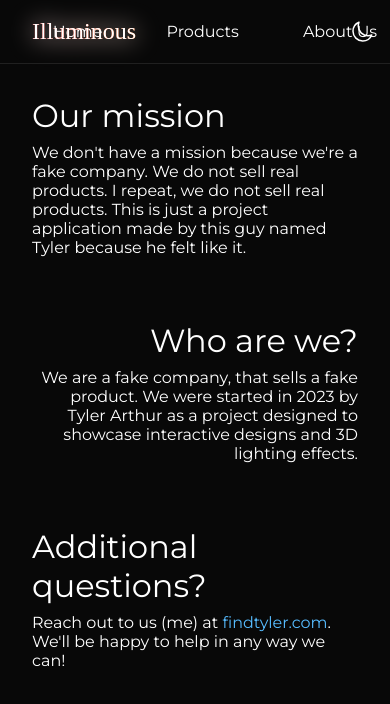
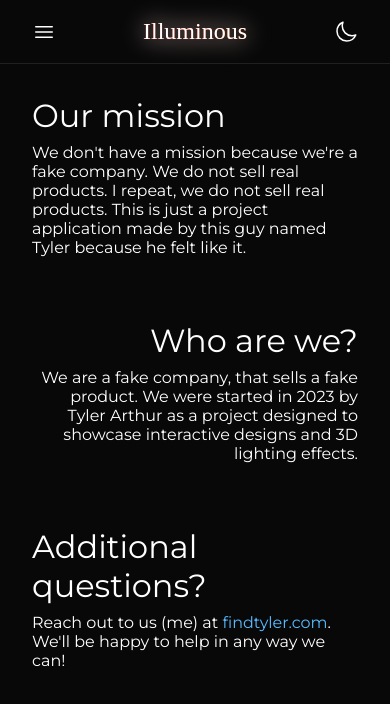
Before and after one commit to tdarthur/smart-light-app, a React (Vite) app: page /about in a window 390 px wide. Shown: the top 704 px of the page. Built offline with nearby package versions, Linux system fonts and the light colour scheme; a web font is replaced by a local one.

Commit message:
improves header responsiveness

```diff
--- a/src/components/Header.tsx
+++ b/src/components/Header.tsx
@@ -1,25 +1,71 @@
-import { useState, type ComponentProps } from "react";
+import { useState, type ComponentProps, useEffect } from "react";
 import clsx from "clsx";
-
-import styles from "./components.module.css";
-import { Link, useLocation, useNavigate } from "react-router-dom";
+import { Link, To, useLocation, useNavigate } from "react-router-dom";
 import IconSun from "./icons/IconSun";
 import IconMoon from "./icons/IconMoon";
+import IconHamburger from "./icons/IconHamburger";
+
+import styles from "./header.module.css";
+import IconX from "./icons/IconX";
 
 let lightModeEnabled = localStorage.getItem("light-mode") === "true";
 if (lightModeEnabled) {
 	document.body.classList.add("light-mode");
 }
 
+type NavigationOption = {
+	name: string;
+	to: To;
+};
+
+const locations: NavigationOption[] = [
+	{ name: "Home", to: "/" },
+	{ name: "Products", to: "/shop" },
+	{ name: "About Us", to: "/about" },
+];
+
 const Header = ({ className, ...props }: ComponentProps<"header">) => {
 	const [lightMode, setLightMode] = useState(lightModeEnabled);
+	const [hamburgerMenuOpen, setHamburgerMenuOpen] = useState(false);
 
 	const location = useLocation();
 	const navigate = useNavigate();
 
+	useEffect(() => {
+		const resizeListener = () => {
+			setHamburgerMenuOpen(false);
+		};
+
+		window.addEventListener("resize", resizeListener);
+
+		return () => {
+			window.removeEventListener("resize", resizeListener);
+		};
+	}, []);
+
+	const navigationList = (
+		<ul>
+			{locations.map(({ name, to }) => (
+				<li>
+					<Link to={to}>{name}</Link>
+				</li>
+			))}
+		</ul>
+	);
+
 	return (
 		<>
 			<header className={clsx(styles.header, className)} {...props}>
+				<button
+					className={clsx("icon-button", styles.hamburgerButton)}
+					type="button"
+					onClick={() => {
+						setHamburgerMenuOpen(true);
+					}}
+				>
+					<IconHamburger />
+				</button>
+
 				<div className={styles.headerLogo}>
 					<button
 						className={styles.headerLogoText}
@@ -34,22 +80,10 @@ const Header = ({ className, ...props }: ComponentProps<"header">) => {
 					</button>
 				</div>
 
-				<nav className={styles.headerNavigation}>
-					<ul>
-						<li>
-							<Link to="/">Home</Link>
-						</li>
-						<li>
-							<Link to="/shop">Products</Link>
-						</li>
-						<li>
-							<Link to="/about">About Us</Link>
-						</li>
-					</ul>
-				</nav>
+				{!hamburgerMenuOpen && <nav className={styles.headerNavigation}>{navigationList}</nav>}
 
 				<button
-					className={styles.headerDarkModeToggle}
+					className={clsx("icon-button", styles.headerDarkModeToggle)}
 					onClick={() => {
 						lightModeEnabled = !lightModeEnabled;
 
@@ -67,6 +101,22 @@ const Header = ({ className, ...props }: ComponentProps<"header">) => {
 					{lightMode ? <IconSun /> : <IconMoon />}
 				</button>
 			</header>
+
+			{hamburgerMenuOpen && (
+				<div className={styles.hamburgerMenu}>
+					<button
+						className={clsx("icon-button", styles.hamburgerExitButton)}
+						type="button"
+						onClick={() => {
+							setHamburgerMenuOpen(false);
+						}}
+					>
+						<IconX />
+					</button>
+					<nav className={styles.hamburgerMenuNavigation}>{navigationList}</nav>
+				</div>
+			)}
+
 			<div className={styles.headerSpacer} />
 		</>
 	);
--- a/src/components/components.module.css
+++ b/src/components/header.module.css
@@ -1,8 +1,3 @@
-.header,
-.headerSpacer {
-	--header-height: 64px;
-}
-
 .header {
 	position: fixed;
 	top: 0;
@@ -39,7 +34,7 @@
 	align-items: center;
 
 	height: 100%;
-	padding-left: 32px;
+	padding-left: var(--main-padding);
 }
 
 body:global(.light-mode) .headerLogo {
@@ -131,7 +126,7 @@ body:global(.light-mode) .headerLogo {
 
 	width: calc(100% - 64px);
 	height: 100%;
-	padding: 0 32px;
+	padding: 0 var(--main-padding);
 }
 
 .headerNavigation a > * {
@@ -146,14 +141,10 @@ body:global(.light-mode) .headerLogo {
 }
 
 .headerDarkModeToggle {
-	--toggle-button-size: 24px;
-
 	justify-self: right;
 	box-sizing: content-box;
 
-	width: var(--toggle-button-size);
-	height: var(--toggle-button-size);
-	margin-right: 16px;
+	margin-right: calc(var(--main-padding) - var(--main-icon-padding));
 
 	font-size: 14px;
 }
@@ -166,3 +157,48 @@ body:global(.light-mode) .headerLogo {
 	width: 100%;
 	height: var(--header-height);
 }
+
+.hamburgerButton {
+	display: none;
+}
+
+.hamburgerMenu {
+	position: fixed;
+	top: 0;
+	left: 0;
+	z-index: 3;
+
+	width: fit-content;
+	height: 100vh;
+
+	padding: 0 var(--main-padding);
+
+	background-color: var(--color-background);
+}
+
+.hamburgerExitButton {
+	margin-top: calc((var(--header-height) - var(--main-icon-size)) / 2 - var(--main-icon-padding));
+	margin-left: calc(-1 * var(--main-icon-padding));
+}
+
+@media (max-width: 895px) {
+	.hamburgerButton {
+		display: block;
+
+		margin-left: calc(var(--main-padding) - var(--main-icon-padding));
+	}
+
+	.headerLogo {
+		justify-self: center;
+
+		padding: 0 32px;
+	}
+
+	body:global(.light-mode) .headerLogo {
+		clip-path: polygon(32px 0, calc(100% - 32px) 0, 100% 50%, calc(100% - 32px) 100%, 32px 100%, 0 50%);
+	}
+
+	.headerNavigation {
+		display: none;
+	}
+}
--- /dev/null
+++ b/src/components/icons/IconHamburger.tsx
@@ -0,0 +1,20 @@
+import styles from "./icons.module.css";
+
+const IconHamburger = (props: React.SVGProps<SVGSVGElement>) => (
+	<span className={styles.iconImage}>
+		<svg
+			xmlns="http://www.w3.org/2000/svg"
+			viewBox="0 0 24 24"
+			strokeWidth={1.5}
+			stroke="currentColor"
+			className="w-6 h-6"
+			width="100%"
+			height="100%"
+			{...props}
+		>
+			<path strokeLinecap="round" strokeLinejoin="round" d="M3.75 6.75h16.5M3.75 12h16.5m-16.5 5.25h16.5" />
+		</svg>
+	</span>
+);
+
+export default IconHamburger;
--- a/src/index.css
+++ b/src/index.css
@@ -66,6 +66,7 @@ body {
 	--color-link-text: #57bcff;
 	--color-background: #080808;
 	--color-input-background: #202020;
+	--color-header-border: #202020;
 
 	--scroll-bar-width: 8px;
 	--scroll-bar-color: white;
@@ -74,8 +75,9 @@ body {
 	--main-padding: 32px;
 	--main-container-width: 1080px;
 	--main-container-padding: 32px;
-
-	--color-header-border: #202020;
+	--main-icon-size: 24px;
+	--main-icon-padding: 8px;
+	--header-height: 64px;
 
 	margin: 0;
 	overflow-x: hidden;
@@ -105,3 +107,9 @@ body.light-mode {
 
 	box-sizing: content-box;
 }
+
+.icon-button {
+	width: var(--main-icon-size);
+	height: var(--main-icon-size);
+	padding: var(--main-icon-padding);
+}
```
